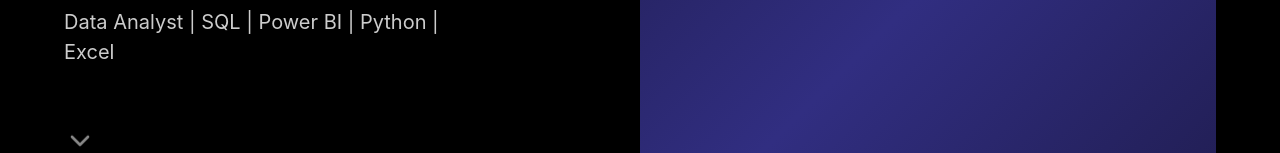
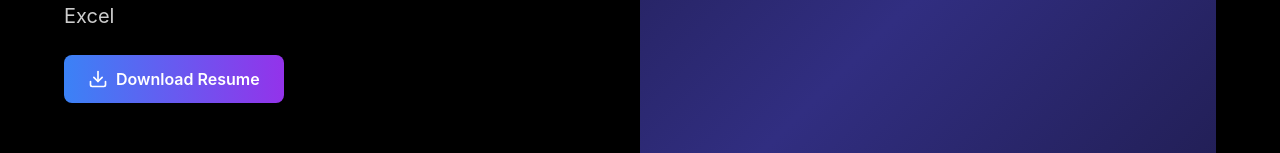
Before and after one commit to jaijaijai353/3D_Web.Portfolio, a React (Vite) app: page / in a window 1280 px wide. Both pictures are taken after a click on the button "SKIP SEQUENCE". Shown: the part 414-567 px from the top of the page. Built offline with nearby package versions, Linux system fonts and the light colour scheme.

Commit message:
Add resume download button to Hero component

```diff
--- a/src/components/Hero.tsx
+++ b/src/components/Hero.tsx
@@ -1,6 +1,6 @@
 import React, { useEffect, useState } from "react";
 import Spline from "@splinetool/react-spline";
-import { ChevronDown } from "lucide-react";
+import { ChevronDown, Download } from "lucide-react";
 import { useInView } from "react-intersection-observer";
 
 interface HeroProps {
@@ -245,6 +245,17 @@ const Hero: React.FC<HeroProps> = ({ splineLoaded }) => {
             Data Analyst | SQL | Power BI | Python | Excel
           </p>
 
+          <div className="mt-6">
+            <a
+              href="/JAI_RESUME_2025.pdf"
+              download="JAI_RESUME_2025.pdf"
+              className="inline-flex items-center space-x-2 px-6 py-3 bg-gradient-to-r from-blue-500 to-purple-600 text-white rounded-lg hover:scale-105 transition-all duration-300 hover:shadow-lg hover:shadow-blue-500/25 font-semibold"
+            >
+              <Download className="h-5 w-5" />
+              <span>Download Resume</span>
+            </a>
+          </div>
+
           <div
             className="scroll-down-btn"
             onClick={() =>
```
